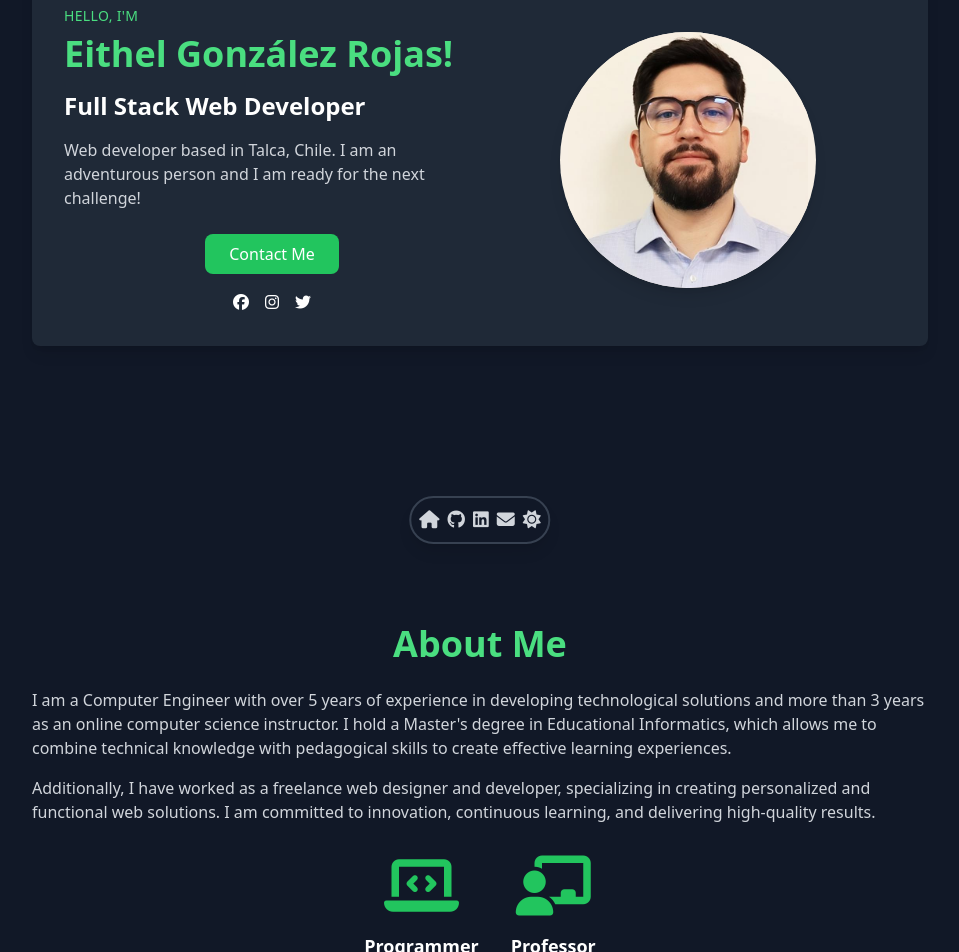
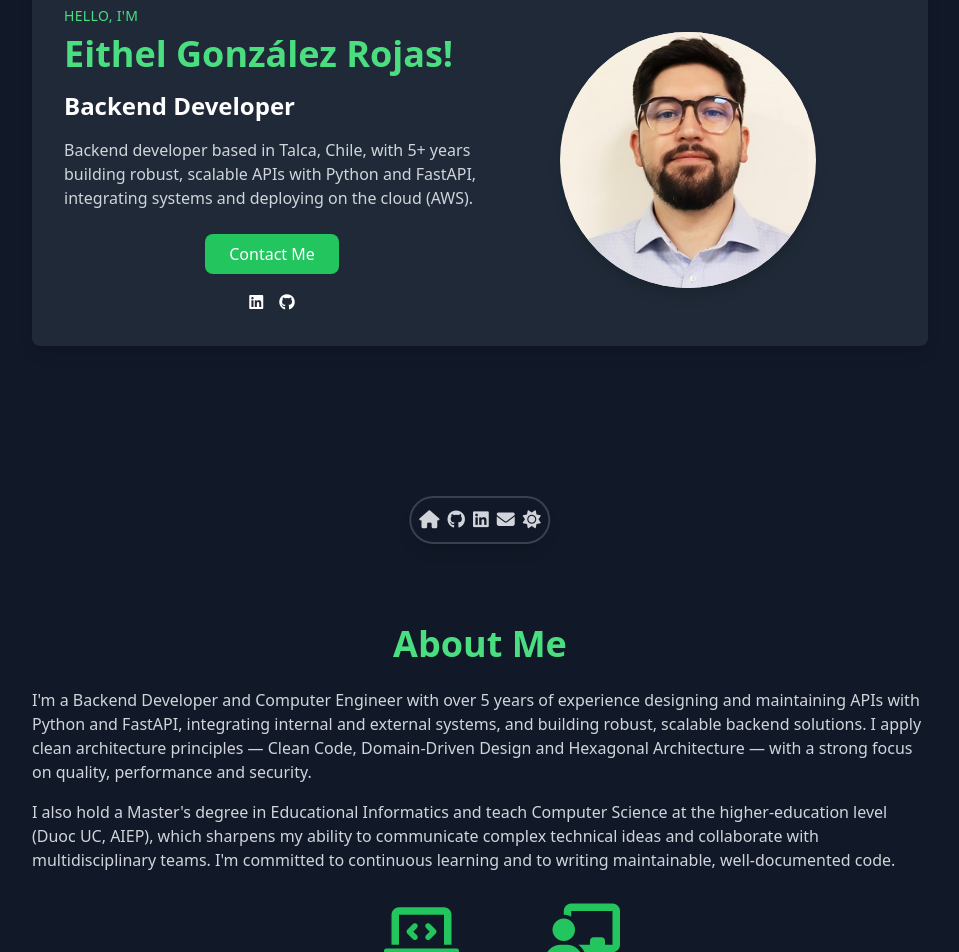
Before and after one commit to eigonzalezrojas/my-portfolio, a React (Vite) app: page / in a window 1280 px wide. Shown: the part 240-1192 px from the top of the page, without its empty margins (160-1119 px from the left). Built offline with nearby package versions, Linux system fonts and the light colour scheme.

Commit message:
feat: reposition hero and about as Backend Developer with bilingual copy and working contact

```diff
--- a/src/components/About.jsx
+++ b/src/components/About.jsx
@@ -1,24 +1,28 @@
+import { useLanguage } from "../context/LanguageContext";
+
 function About() {
+  const { t } = useLanguage();
+
   return (
     <div className="dark:bg-gray-900 bg-white dark:text-white text-black flex items-center justify-center p-4 py-16">
       <div className="max-w-4xl w-full">
         <h2 className="text-3xl sm:text-4xl font-bold dark:text-green-400 text-black mb-6 text-center">
-          About Me
+          {t("about.heading")}
         </h2>
         <p className="dark:text-gray-300 text-black text-sm sm:text-base leading-relaxed">
-          I am a Computer Engineer with over 5 years of experience in developing technological solutions and more than 3 years as an online computer science instructor. I hold a Master&apos;s degree in Educational Informatics, which allows me to combine technical knowledge with pedagogical skills to create effective learning experiences.
+          {t("about.p1")}
         </p>
         <p className="dark:text-gray-300 text-black text-sm sm:text-base leading-relaxed mt-4">
-          Additionally, I have worked as a freelance web designer and developer, specializing in creating personalized and functional web solutions. I am committed to innovation, continuous learning, and delivering high-quality results.
+          {t("about.p2")}
         </p>
-      <div className="flex justify-center gap-8 mt-8">
+        <div className="flex justify-center gap-8 mt-8">
           <div className="flex flex-col items-center">
             <i className="fas fa-laptop-code text-green-500 text-6xl"></i>
-            <p className="mt-4 text-lg font-semibold">Programmer</p>
+            <p className="mt-4 text-lg font-semibold">{t("about.role1")}</p>
           </div>
           <div className="flex flex-col items-center">
             <i className="fas fa-chalkboard-teacher text-green-500 text-6xl"></i>
-            <p className="mt-4 text-lg font-semibold">Professor</p>
+            <p className="mt-4 text-lg font-semibold">{t("about.role2")}</p>
           </div>
         </div>
       </div>
--- a/src/components/Presentation.jsx
+++ b/src/components/Presentation.jsx
@@ -1,34 +1,34 @@
+import { useLanguage } from "../context/LanguageContext";
+
 function Presentation() {
+  const { t } = useLanguage();
+
   return (
     <div className="dark:bg-gray-900 bg-white dark:text-white text-black min-h-screen flex items-center justify-center p-4 mb-0">
       <div className="flex flex-col lg:flex-row items-center dark:bg-gray-800 bg-green-500 p-6 md:p-8 rounded-lg shadow-lg max-w-4xl w-full">
         <div className="lg:w-1/2 text-center lg:text-left mb-6 lg:mb-0">
           <p className="dark:text-green-400 text-white uppercase tracking-wide text-sm mb-2">
-            Hello, I&apos;m
+            {t("hero.greeting")}
           </p>
           <h1 className="text-2xl sm:text-3xl md:text-4xl font-bold dark:text-green-400 text-white mb-4">
             Eithel González Rojas!
           </h1>
           <h2 className="text-lg sm:text-xl md:text-2xl font-semibold mb-4">
-            Full Stack Web Developer
+            {t("hero.title")}
           </h2>
           <p className="dark:text-gray-300 text-black text-sm sm:text-base mb-6">
-            Web developer based in Talca, Chile. I am an adventurous person and I
-            am ready for the next challenge!
+            {t("hero.tagline")}
           </p>
           <div className="flex flex-col items-center gap-4 text-1xl text-gray-300">
-            <button className="dark:bg-green-500 bg-black text-white px-6 py-2 rounded-lg hover:dark:bg-green-600 hover:bg-white transition hover:text-black">
-              Contact Me
-            </button>
+            <a href="mailto:eithelgonzalezrojas@gmail.com" className="dark:bg-green-500 bg-black text-white px-6 py-2 rounded-lg hover:dark:bg-green-600 hover:bg-white transition hover:text-black">
+              {t("hero.contact")}
+            </a>
             <div className="flex gap-4">
-              <a href="https://www.facebook.com/eithel.gonzalezrojas" target="_blank" rel="noopener noreferrer" className="text-black dark:text-white hover:dark:text-green-400 hover:text-white transition">
-                <i className="fab fa-facebook"></i>
+              <a href="https://www.linkedin.com/in/eigonzalezrojas/" target="_blank" rel="noopener noreferrer" aria-label="LinkedIn" className="text-black dark:text-white hover:dark:text-green-400 hover:text-white transition">
+                <i className="fab fa-linkedin"></i>
               </a>
-              <a href="https://www.instagram.com/eithel_08/" target="_blank" rel="noopener noreferrer" className="text-black dark:text-white hover:dark:text-green-400 hover:text-white transition">
-                <i className="fab fa-instagram"></i>
-              </a>
-              <a href="https://x.com/Eithel_08" target="_blank" rel="noopener noreferrer" className="text-black dark:text-white hover:dark:text-green-400 hover:text-white transition">
-                <i className="fab fa-twitter"></i>
+              <a href="https://github.com/eigonzalezrojas" target="_blank" rel="noopener noreferrer" aria-label="GitHub" className="text-black dark:text-white hover:dark:text-green-400 hover:text-white transition">
+                <i className="fab fa-github"></i>
               </a>
             </div>
           </div>
@@ -37,7 +37,7 @@ function Presentation() {
           <div className="w-44 h-44 sm:w-52 sm:h-52 md:w-64 md:h-64 rounded-full overflow-hidden shadow-lg bg-gray-700 p-2 flex items-center justify-center" style={{ backgroundColor: "rgb(247, 239, 228)" }}>
             <img
               src="/eithel_img.jpeg"
-              alt="Eithel"
+              alt="Eithel González Rojas"
             />
           </div>
         </div>
--- a/src/i18n/en.js
+++ b/src/i18n/en.js
@@ -1,6 +1,5 @@
 // English dictionary.
-// Fase 1: only the Navbar strings are migrated here. Each section (hero, about,
-// skills, experience, education, projects) adds its own keys in its own phase.
+// Each section adds its own keys in its own phase.
 export default {
   nav: {
     home: "Home",
@@ -10,4 +9,18 @@ export default {
     projects: "Projects",
     downloadCv: "Download CV",
   },
+  hero: {
+    greeting: "Hello, I'm",
+    title: "Backend Developer",
+    tagline:
+      "Backend developer based in Talca, Chile, with 5+ years building robust, scalable APIs with Python and FastAPI, integrating systems and deploying on the cloud (AWS).",
+    contact: "Contact Me",
+  },
+  about: {
+    heading: "About Me",
+    p1: "I'm a Backend Developer and Computer Engineer with over 5 years of experience designing and maintaining APIs with Python and FastAPI, integrating internal and external systems, and building robust, scalable backend solutions. I apply clean architecture principles — Clean Code, Domain-Driven Design and Hexagonal Architecture — with a strong focus on quality, performance and security.",
+    p2: "I also hold a Master's degree in Educational Informatics and teach Computer Science at the higher-education level (Duoc UC, AIEP), which sharpens my ability to communicate complex technical ideas and collaborate with multidisciplinary teams. I'm committed to continuous learning and to writing maintainable, well-documented code.",
+    role1: "Backend Developer",
+    role2: "Professor",
+  },
 };
--- a/src/i18n/es.js
+++ b/src/i18n/es.js
@@ -1,6 +1,5 @@
 // Diccionario en español.
-// Fase 1: solo se migran las cadenas del Navbar. Cada sección (hero, about,
-// skills, experience, education, projects) agrega sus claves en su propia fase.
+// Cada sección agrega sus claves en su propia fase.
 export default {
   nav: {
     home: "Inicio",
@@ -10,4 +9,18 @@ export default {
     projects: "Proyectos",
     downloadCv: "Descargar CV",
   },
+  hero: {
+    greeting: "Hola, soy",
+    title: "Desarrollador Backend",
+    tagline:
+      "Desarrollador Backend en Talca, Chile, con más de 5 años construyendo APIs robustas y escalables con Python y FastAPI, integrando sistemas y desplegando en la nube (AWS).",
+    contact: "Contáctame",
+  },
+  about: {
+    heading: "Sobre mí",
+    p1: "Soy Desarrollador Backend e Ingeniero en Informática con más de 5 años de experiencia diseñando y manteniendo APIs con Python y FastAPI, integrando sistemas internos y externos, y construyendo soluciones backend robustas y escalables. Aplico principios de arquitectura limpia —Clean Code, Domain-Driven Design y Arquitectura Hexagonal— con foco en la calidad, el rendimiento y la seguridad.",
+    p2: "Además, tengo un Magíster en Informática Educacional y ejerzo como docente de Informática en educación superior (Duoc UC, AIEP), lo que potencia mi capacidad de comunicar ideas técnicas complejas y colaborar con equipos multidisciplinarios. Estoy comprometido con el aprendizaje continuo y con escribir código mantenible y bien documentado.",
+    role1: "Desarrollador Backend",
+    role2: "Docente",
+  },
 };
```
